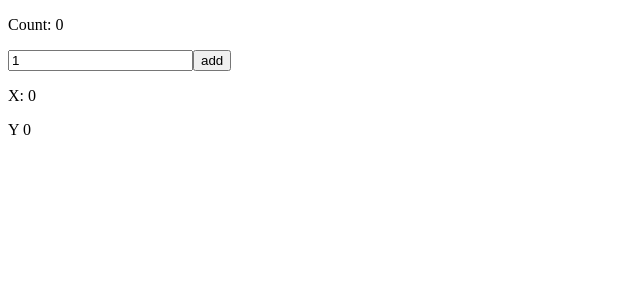
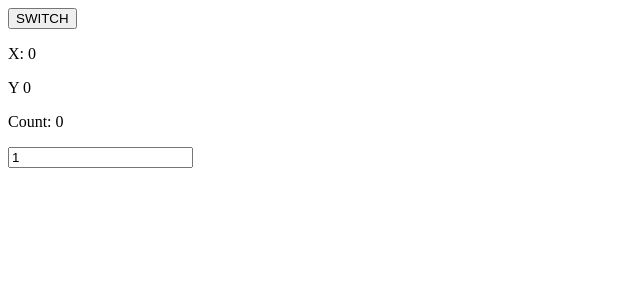
Before and after one commit to ikachinskaya/React, a React (Create React App) app: page / in a window 1280 px wide. Shown: the top 300 px of the page, without its empty margins (0-640 px from the left). Built offline with nearby package versions, Linux system fonts and the light colour scheme.

Commit message:
Add useEffect. mouseTracker

```diff
--- a/src/App.js
+++ b/src/App.js
@@ -1,16 +1,36 @@
-import { Component } from "react";
-import CounterWithHooks from "./components/CounterWithHooks/counter.jsx";
+import React, { useState } from "react";
 import MouseTracker from "./components/MouseTracker/mouseTracker.jsx";
 
-class App extends Component {
-  render() {
-    return (
-      <>
-        <CounterWithHooks />
-        <MouseTracker />
-      </>
-    );
-  }
+function App() {
+  //state классового компонента
+  // this.state = {
+  //   theme: THEMES.DARK,
+  //   user: {
+  //     id: 1,
+  //     fullName: 'User Userovich',
+  //     userImg:
+  //       'https://www.ikea.com/kr/en/images/products/jaettelik-soft-toy-dinosaur-dinosaur-velociraptor__0814802_pe772713_s5.jpg?f=undefined',
+  //   },
+  // };
+
+  //state функционального компонента
+  const [theme, setTheme] = useState("THEMES.DARK");
+
+  const [user, setUser] = useState({
+    id: 1,
+    fullName: "User Userovich",
+    userImg:
+      "https://www.ikea.com/kr/en/images/products/jaettelik-soft-toy-dinosaur-dinosaur-velociraptor__0814802_pe772713_s5.jpg?f=undefined",
+  });
+
+  const [isVisible, setIsVisible] = useState(true);
+
+  return (
+    <>
+      <button onClick={() => setIsVisible(!isVisible)}>SWITCH</button>
+      {isVisible && <MouseTracker />}
+    </>
+  );
 }
 
 export default App;
--- a/src/components/MouseTracker/mouseTracker.jsx
+++ b/src/components/MouseTracker/mouseTracker.jsx
@@ -1,11 +1,16 @@
-import React from "react";
-import { useState } from "react/cjs/react.development";
+import React, { useState, useEffect } from "react";
 
 const MouseTracker = (props) => {
   const [coordinates, setCoordinates] = useState({
     x: 0,
     y: 0,
   });
+
+  //создавать разные useState
+  const [counter, setCounter] = useState(0);
+  const [step, setStep] = useState(1);
+
+  //==============================================
 
   const mouseMoveHandler = (e) => {
     setCoordinates({
@@ -14,13 +19,57 @@ const MouseTracker = (props) => {
     });
   };
 
+  //==============================================
+
+  const clickHandler = () =>
+    //если новое состояни вычисляется с использованием предыдущего, необходимо передавать функцию
+    setCounter(function (prevCounter) {
+      return prevCounter + step;
+    });
+
+  //запустится после каждого завершенного рендера
+  //1 аргумент - функция
+  //2 аргумент - массив значений, от которых зависит эффект,
+  //  всё, что используется внутри useEffect, которые могут измениться
+  //  если они меняются, то эффект запустится заново
+
+  //==============================================
+
+  //effects возвращает функцию очистки
+  useEffect(
+    function effects() {
+      console.log("useEffect");
+      //добавили слушателя, работает 1 раз
+      //нужно убрать, когда компонент размонтируется
+      document.body.addEventListener("click", clickHandler);
+
+      //функция очистки (clearEffects===componentWillUnmount)
+      return function clearEffects() {
+        console.log("clearEffects");
+        document.body.removeEventListener("click", clickHandler);
+      };
+    },
+    [step]
+  );
+
+  //==============================================
+
   //так не делать, ререндерится
   //document.body.addEventListener("mousemove", mouseMoveHandler);
 
+  //==============================================
+
+  const handleChange = ({ target: { value } }) => {
+    setStep(Number(value));
+  };
+
+  //==============================================
   return (
     <div style={{ height: "100vh" }} onMouseMove={mouseMoveHandler}>
       <p>X: {coordinates.x}</p>
       <p>Y {coordinates.y}</p>
+      <p>Count: {counter}</p>
+      <input value={step} onChange={handleChange}></input>
     </div>
   );
 };
```
